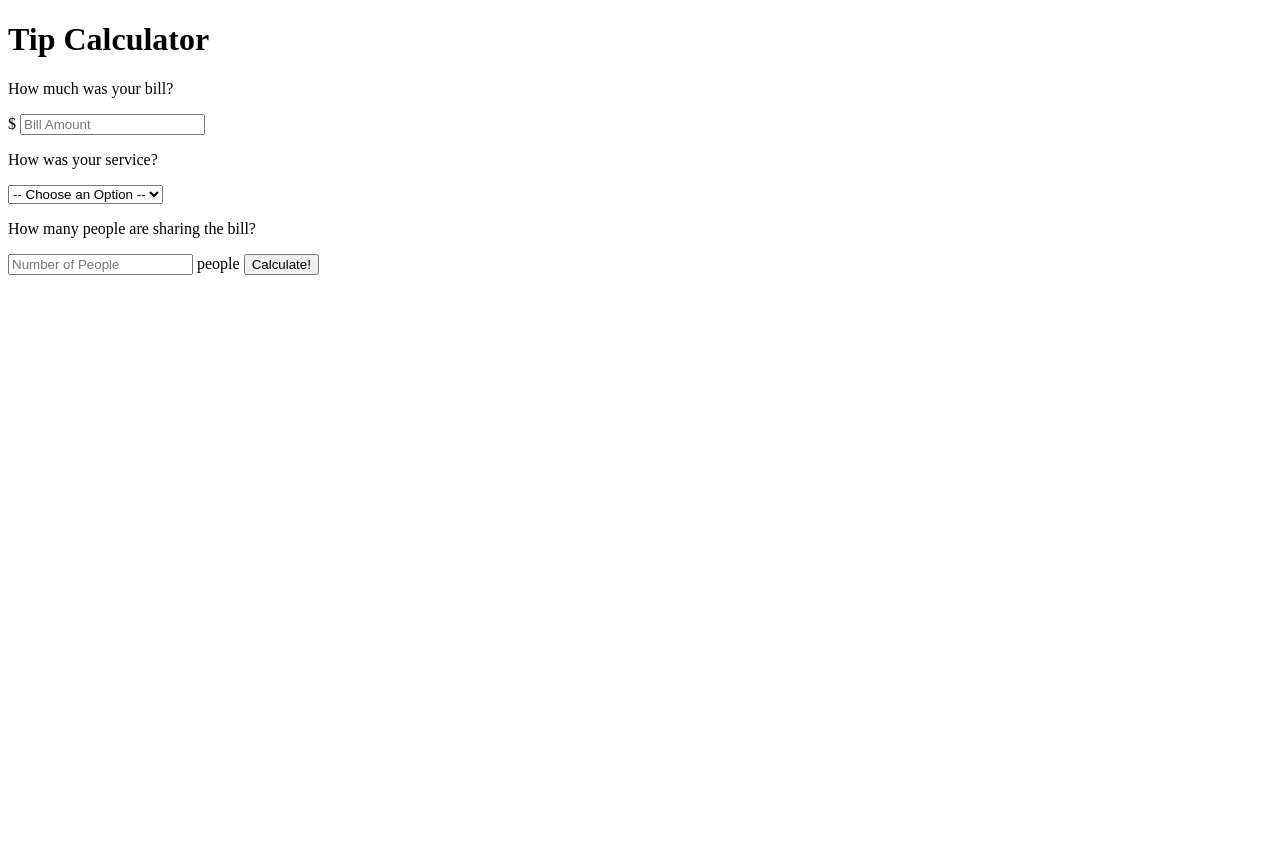
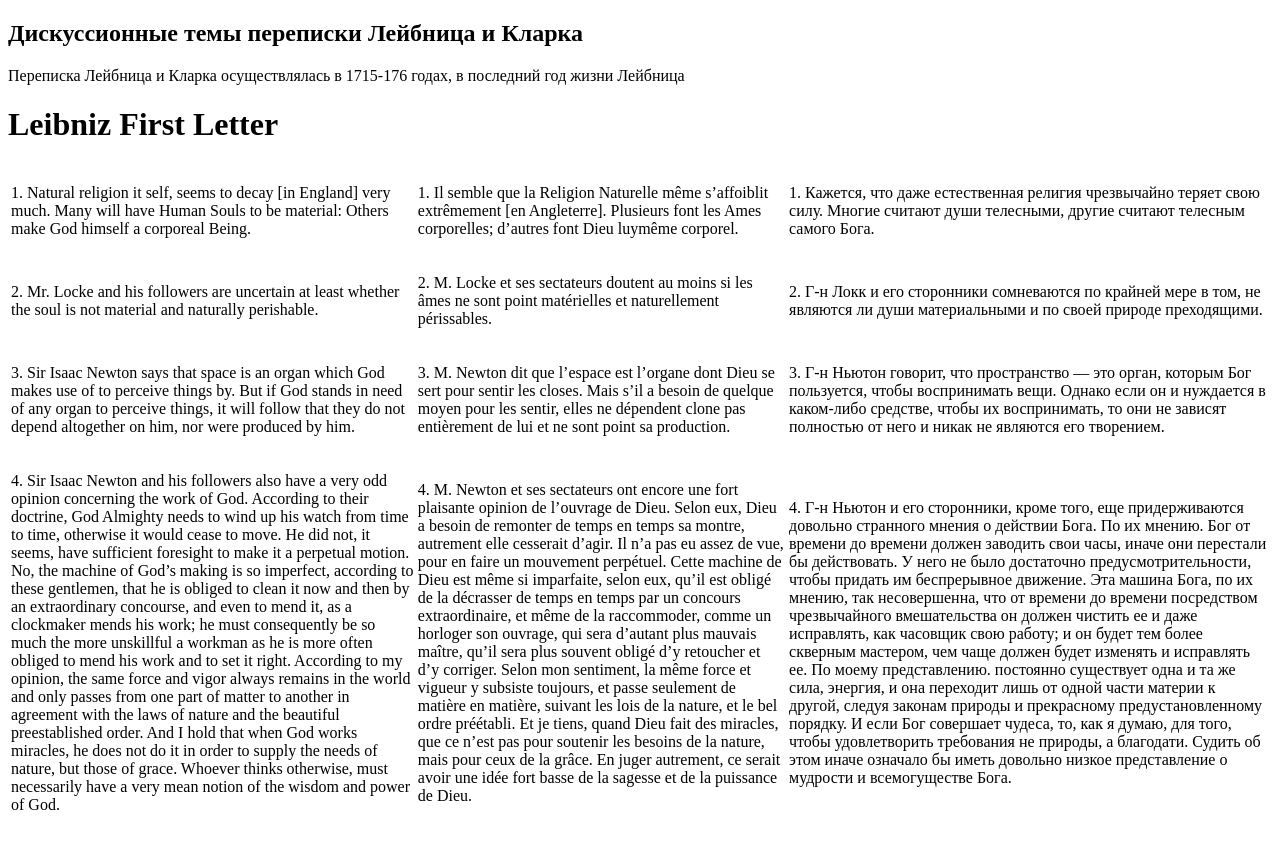
Before and after one commit to Leibniz-Clarke-correspondence/HSEProject, a plain HTML site: page index.html in a window 1280 px wide. Before the commit the page ends 800 px from the top, so only its background shows below. Drawn offline with Linux system fonts and the light colour scheme.

Commit message:
new index.html

```diff
--- a/index.html
+++ b/index.html
@@ -1,40 +1,125 @@
 <!DOCTYPE html>
-<html>
-  <head>
-    <link rel="stylesheet" type="text/css" href="styles.css" />
-  </head>
-  <body>
-    <div id="container">
-      <h1>Tip Calculator</h1>
-      <div id="calculator">
-        <form>
-          <p>How much was your bill?</p>
-          <p>$ <input id="billamt" type="text" placeholder="Bill Amount" /></p>
+<html xmlns="http://www.w3.org/1999/xhtml" lang="" xml:lang="">
+<head>
+  <meta charset="utf-8" />
+  <meta name="generator" content="pandoc" />
+  <meta name="viewport" content="width=device-width, initial-scale=1.0, user-scalable=yes" />
+  <title>Лейбниц и Кларк</title>
+  <link rel="stylesheet" href="/css/main.css">
+</head>
 
-          <p>How was your service?</p>
-          <p>
-            <select id="serviceQual">
-              <option disabled selected value="0">-- Choose an Option --</option>
-              <option value="0.3">30&#37; &#45; Outstanding</option>
-              <option value="0.2">20&#37; &#45; Good</option>
-              <option value="0.15">15&#37; &#45; It was OK</option>
-              <option value="0.1">10&#37; &#45; Bad</option>
-              <option value="0.05">5&#37; &#45; Terrible</option>
-            </select>
-          </p>
-        </form>
+<body>
 
-        <p>How many people are sharing the bill?</p>
-        <input id="peopleamt" type="text" placeholder="Number of People" /> people
-        <button type="button" id="calculate" onclick="calculateTip()">Calculate!</button>
-      </div>
-      <!--calculator end-->
-      <div id="totalAndTip">
+<h2>Дискуссионные темы переписки Лейбница и Кларка</h2>
 
-      </div>
-      <!--totalTip end-->
-    </div>
-    <!--container end-->
-  </body>
+<p>Переписка Лейбница и Кларка осуществлялась в 1715-176 годах, в последний год жизни Лейбница</p>
+
+<h1>Leibniz First Letter</h1>
+
+<table>
+<tr>
+<td>
+<p id="leibniz-first-letter-en-1">1. Natural religion it self, seems to decay [in England] very much.
+  Many will have Human Souls to be material: Others make God himself a corporeal Being.</p>
+</td>
+<td>
+<p id="leibniz-first-letter-fr-1">1. Il semble que la Religion Naturelle même s’affoiblit extrêmement
+  [en Angleterre]. Plusieurs font les Ames corporelles; d’autres font
+  Dieu luymême corporel.</p>
+</td>
+<td>
+<p id="leibniz-first-letter-rus-1">1. Кажется, что даже естественная религия чрезвычайно теряет свою
+  силу. Многие считают души телесными, другие считают телесным самого
+  Бога.</p>
+</td>
+</tr>
+<tr>
+<td>
+         <p id="leibniz-first-letter-en-2">2. Mr. Locke and his followers are uncertain at least whether the
+  soul is not material and naturally perishable.</p>
+</td>
+<td>
+         <p id="leibniz-first-letter-fr-2">2. M. Locke et ses sectateurs doutent au moins si les âmes ne sont
+  point matérielles et naturellement périssables.</p>
+</td>
+<td>
+         <p id="leibniz-first-letter-rus-2">2. Г-н Локк и его сторонники сомневаются по крайней мере в том, не
+  являются ли души материальными и по своей природе преходящими.</p>
+</td>
+</tr>
+<tr>
+<td>
+         <p id="leibniz-first-letter-en-3">3. Sir Isaac Newton says that space is an organ which God makes use
+  of to perceive things by. But if God stands in need of any organ to
+  perceive things, it will follow that they do not depend altogether on
+  him, nor were produced by him.</p>
+</td>
+<td>
+         <p id="leibniz-first-letter-fr-3">3. M. Newton dit que l’espace est l’organe dont Dieu se sert pour
+  sentir les closes. Mais s’il a besoin de quelque moyen pour les
+  sentir, elles ne dépendent clone pas entièrement de lui et ne sont
+  point sa production.</p>
+</td>
+<td>
+         <p id="leibniz-first-letter-rus-3">3. Г-н Ньютон говорит, что пространство — это орган, которым Бог
+  пользуется, чтобы воспринимать вещи. Однако если он и нуждается в
+  каком-либо средстве, чтобы их воспринимать, то они не зависят
+  полностью от него и никак не являются его творением.</p>
+</td>
+</tr>
+<tr>
+<td>
+         <p id="leibniz-first-letter-en-4">4. Sir Isaac Newton and his followers also have a very odd opinion
+  concerning the work of God. According to their doctrine, God Almighty
+  needs to wind up his watch from time to time, otherwise it would cease
+  to move. He did not, it seems, have sufficient foresight to make it a
+  perpetual motion. No, the machine of God’s making is so imperfect,
+  according to these gentlemen, that he is obliged to clean it now and
+  then by an extraordinary concourse, and even to mend it, as a
+  clockmaker mends his work; he must consequently be so much the more
+  unskillful a workman as he is more often obliged to mend his work and
+  to set it right. According to my opinion, the same force and vigor
+  always remains in the world and only passes from one part of matter to
+  another in agreement with the laws of nature and the beautiful
+  preestablished order. And I hold that when God works miracles, he does
+  not do it in order to supply the needs of nature, but those of grace.
+  Whoever thinks otherwise, must necessarily have a very mean notion of
+  the wisdom and power of God.</p>
+</td>
+<td>
+         <p id="leibniz-first-letter-fr-4">4. M. Newton et ses sectateurs ont encore une fort plaisante
+  opinion de l’ouvrage de Dieu. Selon eux, Dieu a besoin de remonter de
+  temps en temps sa montre, autrement elle cesserait d’agir. Il n’a pas
+  eu assez de vue, pour en faire un mouvement perpétuel. Cette machine
+  de Dieu est même si imparfaite, selon eux, qu’il est obligé de la
+  décrasser de temps en temps par un concours extraordinaire, et même de
+  la raccommoder, comme un horloger son ouvrage, qui sera d’autant plus
+  mauvais maître, qu’il sera plus souvent obligé d’y retoucher et d’y
+  corriger. Selon mon sentiment, la même force et vigueur y subsiste
+  toujours, et passe seulement de matière en matière, suivant les lois
+  de la nature, et le bel ordre préétabli. Et je tiens, quand Dieu fait
+  des miracles, que ce n’est pas pour soutenir les besoins de la nature,
+  mais pour ceux de la grâce. En juger autrement, ce serait avoir une
+  idée fort basse de la sagesse et de la puissance de Dieu.</p>
+</td>
+<td>
+         <p id="leibniz-first-letter-rus-4">4. Г-н Ньютон и его сторонники, кроме того, еще придерживаются
+  довольно странного мнения о действии Бога. По их мнению. Бог от
+  времени до времени должен заводить свои часы, иначе они перестали бы
+  действовать. У него не было достаточно предусмотрительности, чтобы
+  придать им беспрерывное движение. Эта машина Бога, по их мнению, так
+  несовершенна, что от времени до времени посредством чрезвычайного
+  вмешательства он должен чистить ее и даже исправлять, как часовщик
+  свою работу; и он будет тем более скверным мастером, чем чаще должен
+  будет изменять и исправлять ее. По моему представлению. постоянно
+  существует одна и та же сила, энергия, и она переходит лишь от одной
+  части материи к другой, следуя законам природы и прекрасному
+  предустановленному порядку. И если Бог совершает чудеса, то, как я
+  думаю, для того, чтобы удовлетворить требования не природы, а
+  благодати. Судить об этом иначе означало бы иметь довольно низкое
+  представление о мудрости и всемогуществе Бога.</p>
+</td>
+</tr>
+</table>
+</body>
 </html>
-<script type="text/javascript" src="calculator.js"></script>
```
